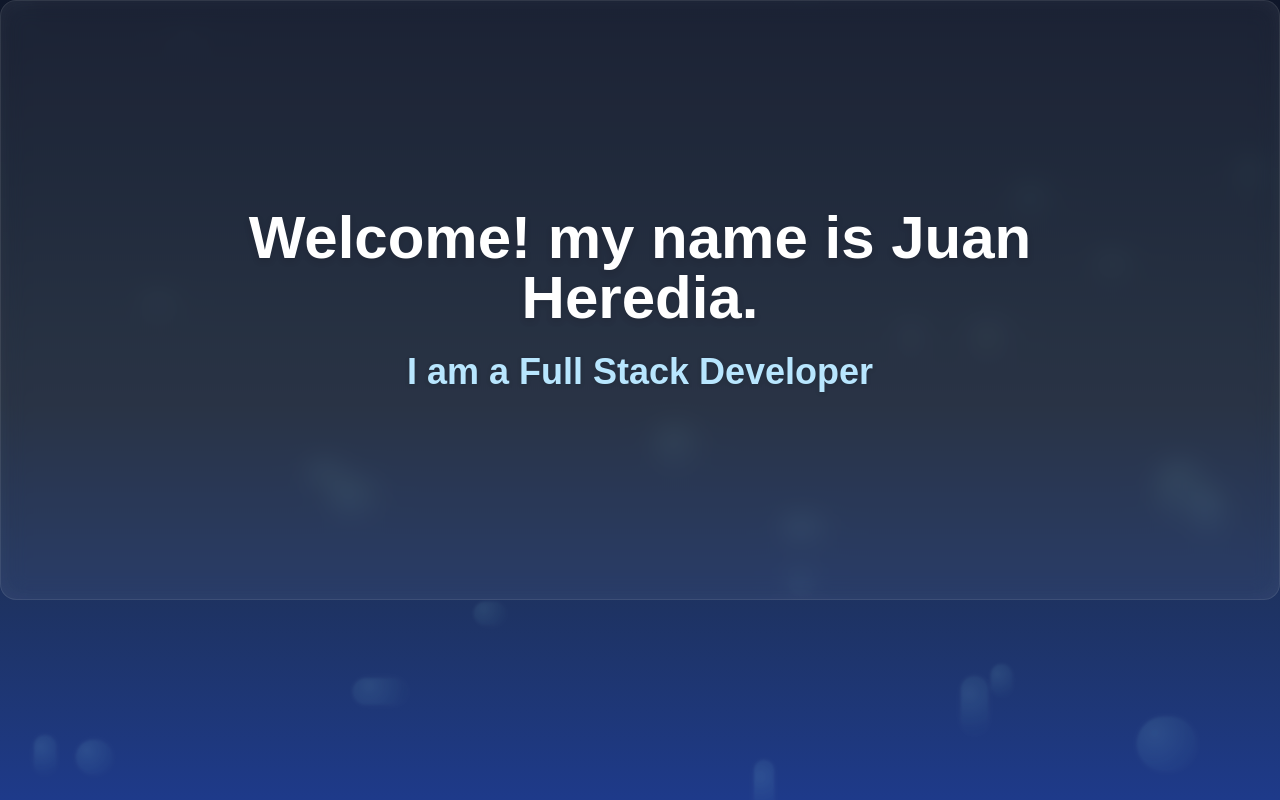
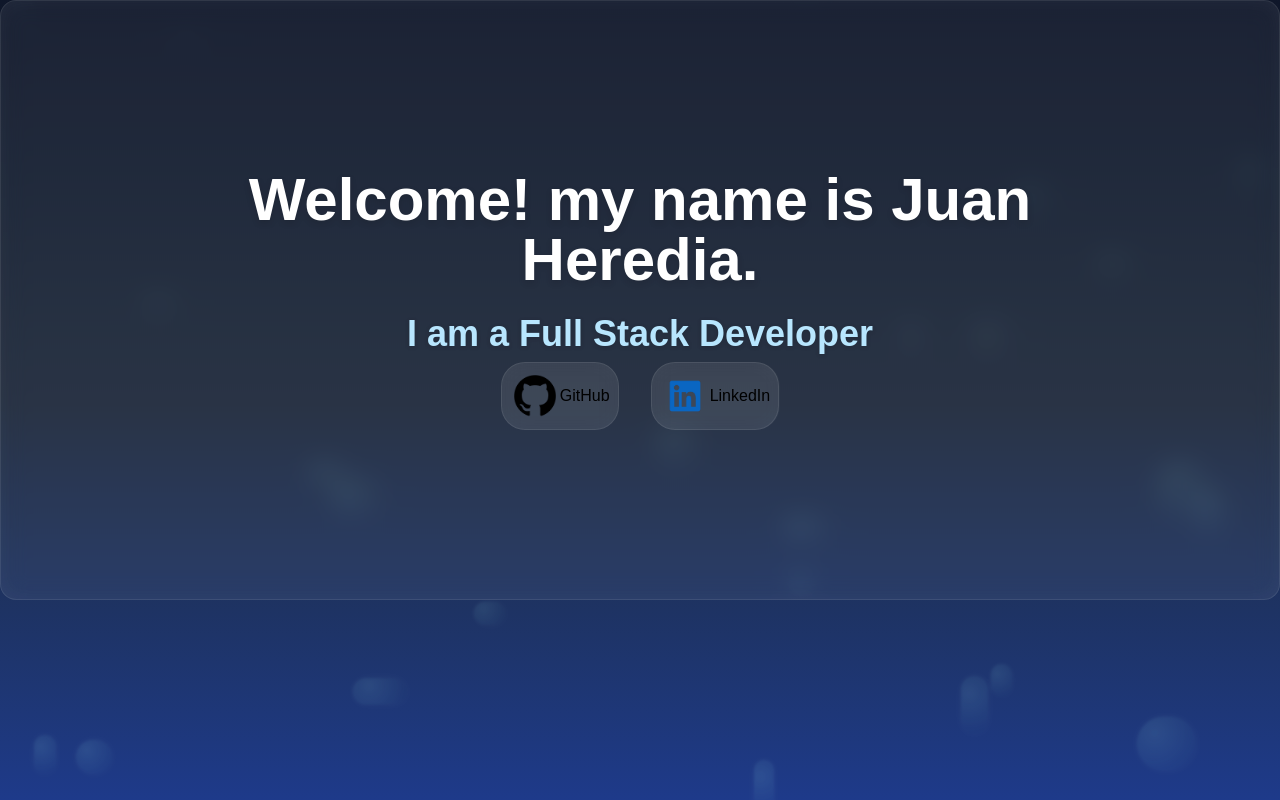
Before and after one commit to ChristmasLover12345/portfolio-site, a Next.js app: page / in a window 1280 px wide. Built offline with nearby package versions, Linux system fonts and the light colour scheme.

Commit message:
added some buttons

```diff
--- a/src/Components/HeroNameComponent.tsx
+++ b/src/Components/HeroNameComponent.tsx
@@ -1,14 +1,17 @@
 'use client'
 
 import { motion } from 'framer-motion'
+import Image from 'next/image'
 import React from 'react'
+import GitHub_Logo from '../../public/images/GitHub_Logo.webp'
+import linkedin_logo from '../../public/images/linkedin_logo.png'
 
 const HeroNameComponent = () => {
   return (
 
 
 
-    <div className='w-full h-[600px] flex justify-center items-center bg-white/5 backdrop-blur-md border border-white/10 rounded-2xl shadow-lg p-8 innerGlow'>
+    <div className='w-full h-[600px] flex flex-col justify-center items-center bg-white/5 backdrop-blur-md border border-white/10 rounded-2xl shadow-lg p-8 innerGlow'>
 
 
       <motion.div
@@ -24,6 +27,35 @@ const HeroNameComponent = () => {
 
       </motion.div>
 
+      <div className='flex felx-row justify-center mt-2'>
+
+        <motion.div
+        initial={{ opacity: 0, x: -30}} //Starter point, where the animation start
+        animate={{opacity: 1, x:0}} //edning point
+        transition={{duration: 2}} //Duration of the animation
+        className='flex flex-row bg-white/5 backdrop-blur-md border border-white/10 rounded-3xl shadow-lg p-2 innerGlow me-4'
+        >
+
+          <Image src={GitHub_Logo} alt='The GitHub Logo' className='h-[50px] w-[50px]'/>
+          <p className='self-center '>GitHub</p>
+
+        </motion.div>
+
+        <motion.div
+        initial={{ opacity: 0, x: 30}} //Starter point, where the animation start
+        animate={{opacity: 1, x:0}} //edning point
+        transition={{duration: 2}} //Duration of the animation
+        className='flex flex-row bg-white/5 backdrop-blur-md border border-white/10 rounded-3xl shadow-lg p-2 innerGlow ms-4'
+        >
+
+          <Image src={linkedin_logo} alt='The GitHub Logo' className='h-[50px] w-[50px]'/>
+          <p className='self-center '>LinkedIn</p>
+
+        </motion.div>
+
+
+      </div>
+
 
 
 
--- a/src/app/layout.tsx
+++ b/src/app/layout.tsx
@@ -14,7 +14,7 @@ const geistMono = Geist_Mono({
 });
 
 export const metadata: Metadata = {
-  title: "Create Next App",
+  title: "Portdolio",
   description: "Generated by create next app",
 };
 
--- a/src/app/page.tsx
+++ b/src/app/page.tsx
@@ -7,7 +7,7 @@ import HeroNameComponent from "@/Components/HeroNameComponent";
 export default function Home() {
   return (
 
-    <div className=" relative min-h-screen min-w-screen  flex flex-col overflow-hidden">
+  <div className=" relative min-h-screen min-w-screen  flex flex-col overflow-hidden">
 
 <div className="absolute inset-0 -z-10 bg-gradient-to-b from-[#0f172a] via-[#1e293b] to-[#1e3a8a]">
     <div className="relative w-full h-full overflow-hidden">
```
Also changed, not shown: public/images/GitHub_Logo.webp (added), public/images/linkedin_logo.png (added).
